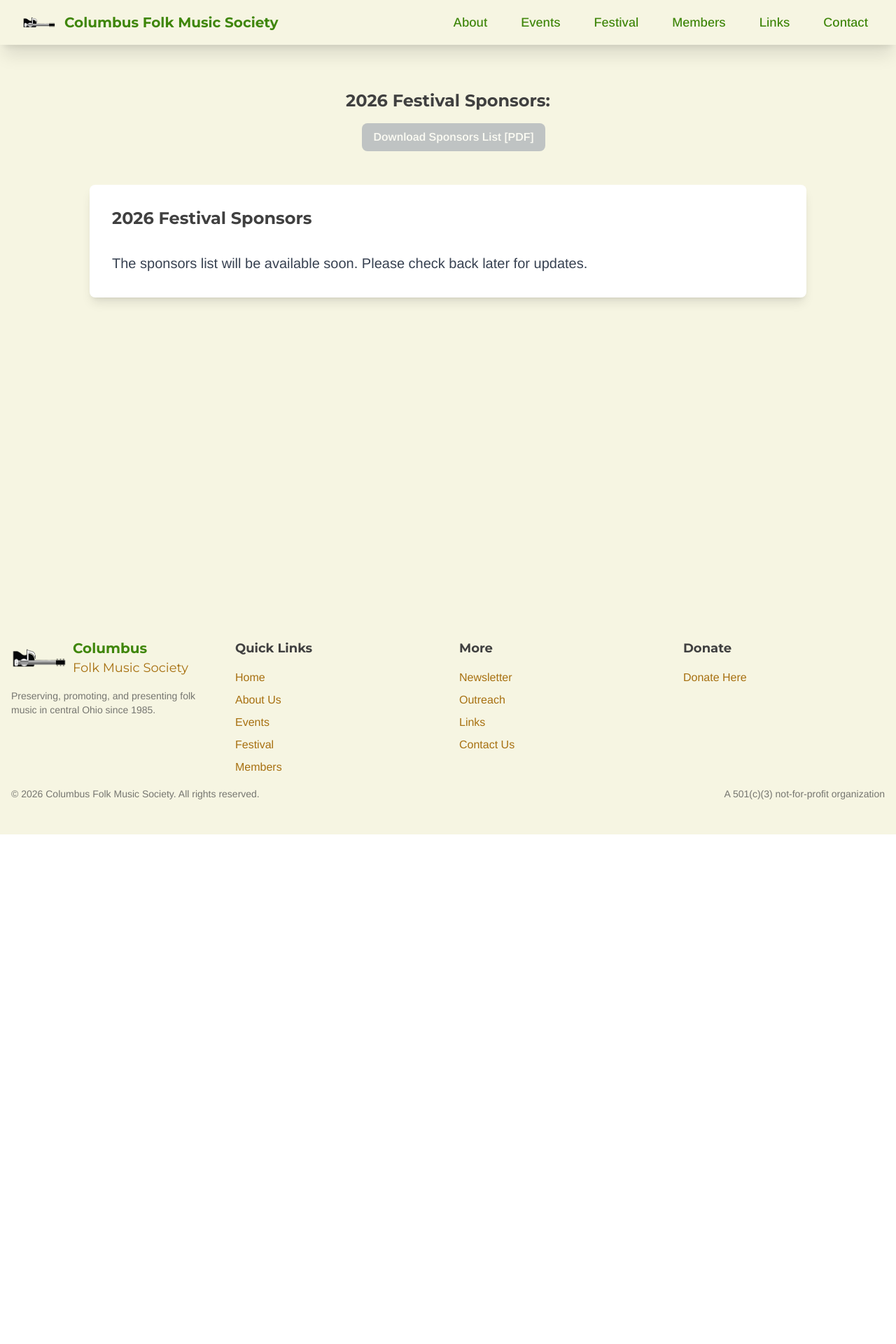
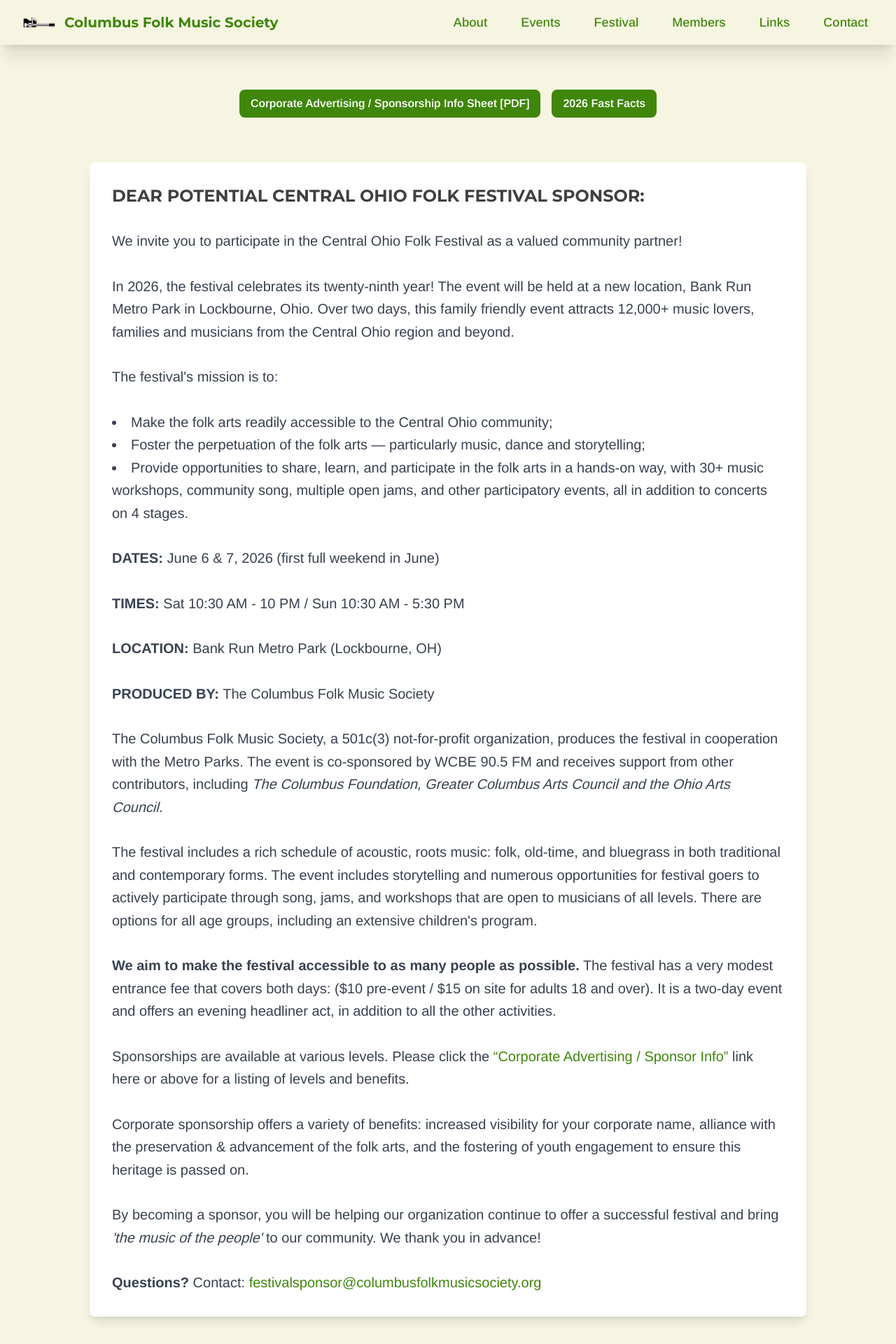
Before and after one commit to clemens72/cfms, a Next.js app: page /festival/sponsors in a window 1280 px wide. Shown: the top 1920 px of the page at 70% size. Before the commit the page ends 1192 px from the top, so only its background shows below. Built offline with nearby package versions, Linux system fonts and the light colour scheme.

Commit message:
added sponsors, maps printables

```diff
--- /dev/null
+++ b/src/app/festival/maps-printables/page.tsx
@@ -0,0 +1,34 @@
+export default function MapsPrintablesPage() {
+    return (
+        <div className="min-h-screen bg-light-brown">
+
+            <section className="container mx-auto px-4 py-16">
+                <div className="mb-12 text-center space-x-4 space-y-4 max-w-3xl mx-auto">
+                    <h3 className="text-2xl font-heading font-bold mb-4 text-charcoal">
+                        Maps and Printable Stuff
+                    </h3>
+                    <span
+                        className="inline-block px-4 py-2 bg-gray-400 text-white font-body font-semibold rounded-lg cursor-not-allowed opacity-60"
+                    >
+                        Download Bank Run Metro Park Map [PDF]
+                    </span>
+                    <span
+                        className="inline-block px-4 py-2 bg-gray-400 text-white font-body font-semibold rounded-lg cursor-not-allowed opacity-60"
+                    >
+                        Festival Site Map [PDF]
+                    </span>
+                    <span
+                        className="inline-block px-4 py-2 bg-gray-400 text-white font-body font-semibold rounded-lg cursor-not-allowed opacity-60"
+                    >
+                        Schedule of Events [PDF]
+                    </span>
+                </div>
+                <div className="max-w-5xl mx-auto space-y-8 bg-white p-8 rounded-lg shadow-lg">
+                    <p className="text-xl font-body text-gray-700 mb-6 leading-relaxed">
+                        Downloads will be available soon. Please check back later for updates.
+                    </p>
+                </div>
+            </section>
+        </div>
+    );
+}
--- a/src/app/festival/page.tsx
+++ b/src/app/festival/page.tsx
@@ -42,9 +42,20 @@
 
             {/* Feature Buttons */}
             <div className="flex flex-wrap gap-3 mb-8">
-              <FestivalButton>Get Tickets</FestivalButton>
-              <FestivalButton href="/festival/2026_COFFHeadlinerOneSheetREV11.22.25.pdf">2026 Headliner</FestivalButton>
-              <FestivalButton href="/festival/lineup">2025 Lineup</FestivalButton>
+              <span
+                        className="text-sm inline-block px-4 py-2 bg-gray-400 text-white font-body font-semibold rounded-lg cursor-not-allowed opacity-60"
+                    >
+                        Get Tickets (Coming Soon)
+                    </span>
+              <a
+                href="/festival/2026_COFFHeadlinerOneSheetREV11.22.25.pdf"
+                target="_blank"
+                rel="noopener noreferrer"
+                className="px-5 py-2 text-sm font-body font-semibold rounded-lg shadow transition duration-300 transform hover:scale-[1.02] bg-green hover:bg-green/90 text-white"
+              >
+                2026 Headliner
+              </a>
+              <FestivalButton href="/festival/lineup">2026 Lineup (TBA)</FestivalButton>
               <FestivalButton href="/festival/schedule">2025 Schedule</FestivalButton>
             </div>
 
@@ -203,7 +214,7 @@
 
             {/* Feature Buttons */}
             <div className="flex flex-wrap gap-3 mb-8">
-              <FestivalButton href="/festival/lineup">2026 Lineup</FestivalButton>
+              <FestivalButton href="/festival/lineup">2026 Lineup (TBA)</FestivalButton>
               <FestivalButton href="/festival/workshops">2026 Workshops</FestivalButton>
               <FestivalButton href="/festival/activities">Other Activities</FestivalButton>
               <FestivalButton href="/festival/vendors">Vendors</FestivalButton>
--- a/src/app/festival/sponsors/page.tsx
+++ b/src/app/festival/sponsors/page.tsx
@@ -4,21 +4,73 @@
 
             <section className="container mx-auto px-4 py-16">
                 <div className="mb-12 text-center space-x-4 max-w-3xl mx-auto">
-                    <h3 className="text-2xl font-heading font-bold mb-4 text-charcoal">
-                        2026 Festival Sponsors:
-                    </h3>
-                    <span
-                        className="inline-block px-4 py-2 bg-gray-400 text-white font-body font-semibold rounded-lg cursor-not-allowed opacity-60"
+                    <a
+                        href="/festival/sponsors/SponsorInfoSheet_COFF.TEMPLATE.VERS10.1.2025FINAL.pdf"
+                        target="_blank"
+                        rel="noopener noreferrer"
+                        className="inline-block px-4 py-2 mb-4 bg-green text-white font-body font-semibold rounded-lg hover:bg-green/90 transition duration-200"
                     >
-                        Download Sponsors List [PDF]
-                    </span>
+                        Corporate Advertising / Sponsorship Info Sheet [PDF]
+                    </a>
+                    <a
+                        href="/festival/sponsors/SponsorFastFacts_COFF.REV11.1.25FINAL.pdf"
+                        target="_blank"
+                        rel="noopener noreferrer"
+                        className="inline-block px-4 py-2 bg-green text-white font-body font-semibold rounded-lg hover:bg-green/90 transition duration-200"
+                    >
+                        2026 Fast Facts
+                    </a>
                 </div>
                 <div className="max-w-5xl mx-auto space-y-8 bg-white p-8 rounded-lg shadow-lg">
                     <h1 className="text-2xl font-heading font-bold text-charcoal">
-                        2026 Festival Sponsors
+                        DEAR POTENTIAL CENTRAL OHIO FOLK FESTIVAL SPONSOR:
                     </h1>
                     <p className="text-xl font-body text-gray-700 mb-6 leading-relaxed">
-                        The sponsors list will be available soon. Please check back later for updates.
+                        We invite you to participate in the Central Ohio Folk Festival as a valued community partner!
+                    </p>
+                    <p className="text-xl font-body text-gray-700 mb-6 leading-relaxed">
+                        In 2026, the festival celebrates its twenty-ninth year! The event will be held at a new location, Bank Run Metro Park in Lockbourne, Ohio.  Over two days, this family friendly event attracts 12,000+ music lovers, families and musicians from the Central Ohio region and beyond.
+                    </p>
+                    <p className="text-xl font-body text-gray-700 mb-6 leading-relaxed">
+                        The festival&apos;s mission is to:
+                    </p>
+                    <ul className="list-disc list-inside text-xl font-body text-gray-700 mb-6 leading-relaxed">
+                        <li>Make the folk arts readily accessible to the Central Ohio community;</li>
+                        <li>Foster the perpetuation of the folk arts — particularly music, dance and storytelling;</li>
+                        <li>Provide opportunities to share, learn, and participate in the folk arts in a hands-on way, with 30+ music workshops, community song, multiple open jams, and other participatory events, all in addition to concerts on 4 stages.</li>
+                    </ul>
+                    <p className="text-xl font-body text-gray-700 mb-6 leading-relaxed">
+                        <b>DATES:</b> June 6 & 7, 2026   (first full weekend in June)
+                    </p>
+                    <p className="text-xl font-body text-gray-700 mb-6 leading-relaxed">
+                        <b>TIMES:</b> Sat 10:30 AM - 10 PM / Sun 10:30 AM - 5:30 PM
+                    </p>
+                    <p className="text-xl font-body text-gray-700 mb-6 leading-relaxed">
+                        <b>LOCATION:</b> Bank Run Metro Park (Lockbourne, OH)
+                    </p>
+                    <p className="text-xl font-body text-gray-700 mb-6 leading-relaxed">
+                        <b>PRODUCED BY:</b> The Columbus Folk Music Society
+                    </p>
+                    <p className="text-xl font-body text-gray-700 mb-6 leading-relaxed">
+                        The Columbus Folk Music Society, a 501c(3) not-for-profit organization, produces the festival in cooperation with the Metro Parks. The event is co-sponsored by WCBE 90.5 FM and receives support from other contributors, including <i>The Columbus Foundation, Greater Columbus Arts Council and the Ohio Arts Council.</i>
+                    </p>
+                    <p className="text-xl font-body text-gray-700 mb-6 leading-relaxed">
+                        The festival includes a rich schedule of acoustic, roots music: folk, old-time, and bluegrass in both traditional and contemporary forms. The event includes storytelling and numerous opportunities for festival goers to actively participate through song, jams, and workshops that are open to musicians of all levels. There are options for all age groups, including an extensive children&apos;s program.
+                    </p>
+                    <p className="text-xl font-body text-gray-700 mb-6 leading-relaxed">
+                        <b>We aim to make the festival accessible to as many people as possible.</b> The festival has a very modest entrance fee that covers both days: ($10 pre-event / $15 on site for adults 18 and over). It is a two-day event and offers an evening headliner act, in addition to all the other activities.
+                    </p>
+                    <p className="text-xl font-body text-gray-700 mb-6 leading-relaxed">
+                        Sponsorships are available at various levels. Please click the <a href="/festival/sponsors/SponsorInfoSheet_COFF.TEMPLATE.VERS10.1.2025FINAL.pdf" target="_blank" rel="noopener noreferrer" className="text-green hover:text-orange">“Corporate Advertising / Sponsor Info”</a> link here or above for a listing of levels and benefits.
+                    </p>
+                    <p className="text-xl font-body text-gray-700 mb-6 leading-relaxed">
+                        Corporate sponsorship offers a variety of benefits: increased visibility for your corporate name, alliance with the preservation & advancement of the folk arts, and the fostering of youth engagement to ensure this heritage is passed on.
+                    </p>
+                    <p className="text-xl font-body text-gray-700 mb-6 leading-relaxed">
+                        By becoming a sponsor, you will be helping our organization continue to offer a successful festival and bring <i>&apos;the music of the people&apos;</i> to our community.  We thank you in advance!
+                    </p>
+                    <p className="text-xl font-body text-gray-700 mb-6 leading-relaxed">
+                        <b>Questions?</b> Contact: <a href="mailto:festivalsponsor@columbusfolkmusicsociety.org" className="text-green hover:text-orange">festivalsponsor@columbusfolkmusicsociety.org</a>
                     </p>
                 </div>
             </section>
```
Also changed, not shown: 2 other files (tests, documents, lock files or other folders).
